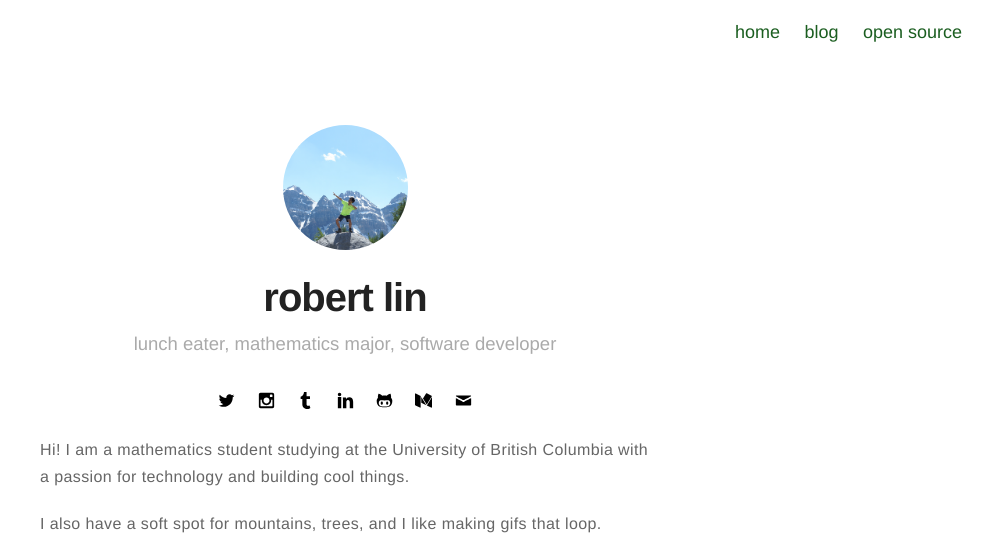
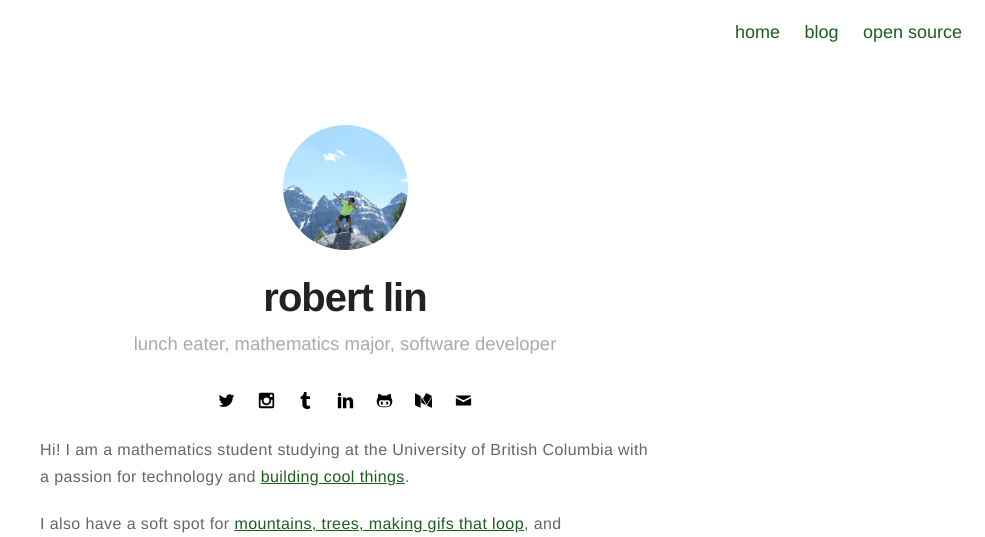
Before and after one commit to bobheadxi/bobheadxi.github.io, a Jekyll site: the page built from about.md, in a window 1280 px wide, cut to the strip 0-537 px from the top of the page. Shown: the whole strip, without its empty margins (295-1280 px from the left). Built offline with Jekyll 4.4.1, drawn with Linux system fonts in a browser that asks for light colours; some of the changed text lies outside the part shown.

Commit message:
add links in about

```diff
--- a/about.md
+++ b/about.md
@@ -4,8 +4,9 @@ title: About
 ---
 
 Hi! I am a mathematics student studying at the University of British Columbia
-with a passion for technology and building cool things.
+with a passion for technology and [building cool things](https://bobheadxi.dev/open-source/).
 
-I also have a soft spot for mountains, trees, and I like making gifs that loop.
+I also have a soft spot for [mountains, trees, making gifs that loop](https://pics.bobheadxi.dev/),
+and [occasionally writing](https://bobheadxi.dev/blog/).
 
 <img src="https://68.media.tumblr.com/f951837326bdcfd98d3c2cead3a1f04b/tumblr_p6rtkzXYNX1rg86u5o1_1280.gif" >
```
